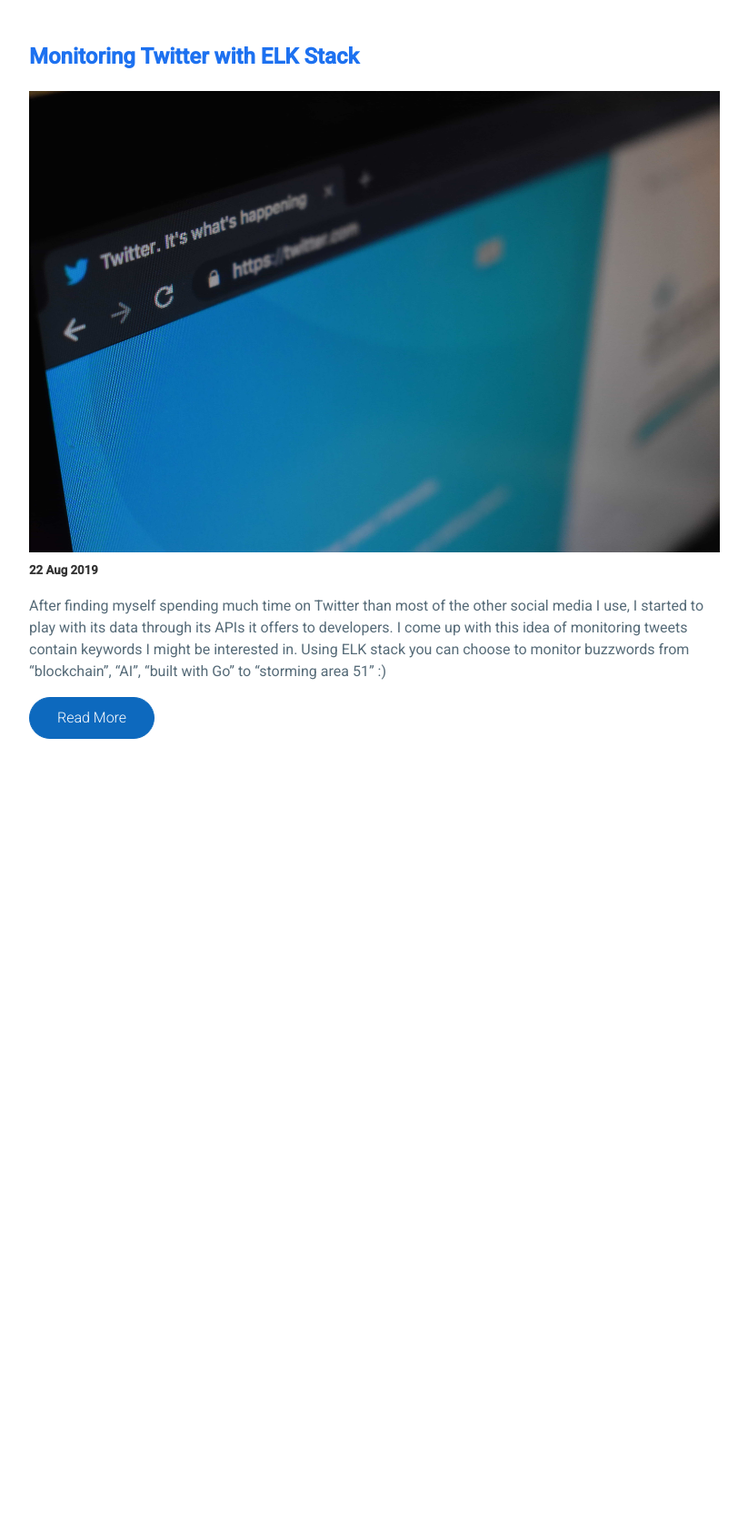
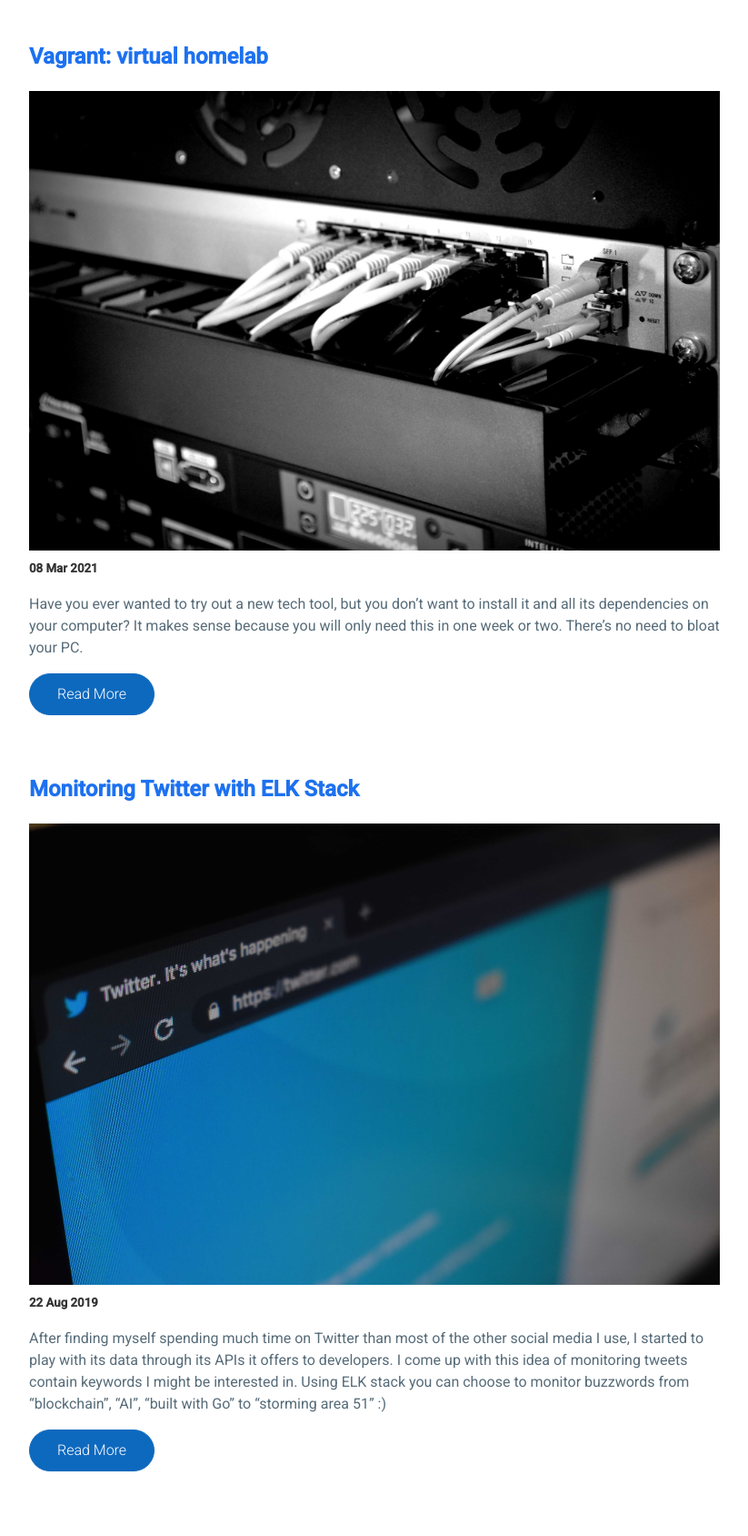
Before and after one commit to bahatiphill/bahatiphill.github.io, a Jekyll site: the page built from blog/index.html, in a window 1280 px wide. Shown: the whole page at 91% size, without its empty margins (248-1071 px from the left). Built offline with Jekyll 4.4.1, drawn with Linux system fonts in a browser that asks for light colours; before the commit the page ends 900 px from its top, so only the background shows below that; some of the changed lines change nothing that is shown.

Commit message:
[NEW ARTICLE]: vagrant

````diff
--- a/_posts/2019-08-22-monitoring-twitter-with-elk.md
+++ b/_posts/2019-08-22-monitoring-twitter-with-elk.md
@@ -6,7 +6,7 @@
 featured-image-alt: Photo by Con Karampelas on Unsplash
 unsplash-image-owner: Con Karampelas
 tags: [twitter, elk, logstash, kibana, elasticsearch]
-summary: "started to play with its data through its APIs it offers to developers. I come up with this idea of watching tweets contain keywords I might be interested in."
+summary: "started to play with its data through its APIs it offers to developers. I come up with the idea of watching tweets contain keywords I might be interested in."
 permalink: /blog/:title/
 
 ---
@@ -20,7 +20,7 @@
 ELK stands for Elasticsearch-Logstash-Kibana. It's a stack of open source tools from [Elastic](https://www.elastic.co/) most commonly used in log collection, analysis, and visualizations. Even though there are many cases you can use ELK such as monitoring your apps, your infrastructure, etc.
 and for the stack to achieve this work different numbers of tools are used and in this article, we will explain the role and use of the most popular tools used by the stack.
 
-## The Role of every tool in the stack.
+## The Role of each tool in the stack.
 
 **Logstash**: Logstash is the first entry data flow in ELK. It accepts data from different sources, normalizes them, then sends them to the destination of your choices such as CSV file,  WebSockets, S3, MongoDB, Graphite, google_bigquery, Kafka, and Elasticsearch (which we are going to use in this scenario), etc. You can find all the outputs supported by Logstash [here](https://www.elastic.co/guide/en/logstash/current/output-plugins.html).
 
--- /dev/null
+++ b/_posts/2021-03-08-vagrant-virtual-homelab.md
@@ -0,0 +1,249 @@
+---
+layout: post
+title: "Vagrant: virtual homelab"
+date: 2021-03-08
+featured-image: /assets/images/homelab.jpg
+featured-image-alt: Photo by Thomas Jensen on Unsplash
+unsplash-image-owner: Thomas Jensen
+tags: [homelab, vagrant, ansible]
+summary: "Have you ever wanted to try out a new tech tool, but you don't want to install it and all its dependencies on your computer? It makes sense because you will."
+permalink: /blog/:title/
+
+---
+
+Have you ever wanted to try out a new tech tool, but you don't want to install it and all its dependencies on your computer? It makes sense because you will only need this in one week or two. There's no need to bloat your PC.
+
+Because you like to keep your computer clean and quick by not installing tools you don't use daily, you end up spinning new tiny servers on one of your favorite cloud providers such as AWS or DigitalOcean to try the tool out. But, most of the time, you forget to destroy those servers until the billing emails come at the end of the month. Then, you have to pay for a service you only used for three days and forget to turn it off. It happened to all of us.
+
+That's where Vagrant gets useful to me. You spin up a virtual machine from the command line, SSH into it, then you have a new fresh environment to install all the packages and tools you wanted to isolate from your computer in a matter of minutes. Even if you spin up more than 10 to 100 Virtual machines and forget to destroy them after you finish all your activities, No one will charge you at the end of the month for using his cloud resources.
+
+## Then, why not using containers [A.K.A Docker]?
+
+Sometimes people will say "docker" when they mean containers and vice versa. Nowadays, Docker is the de facto industry standard and a go-to technology when it comes to the container landscape. But there are other container runtimes to watch for, such as containerd and CRI-O.
+
+Back to the "why not using Docker" question, there are some situations Docker is a better choice, and there are some other situations it doesn't make sense to use Docker.
+
+If you have been using Docker, you know that it is good at environment isolation, plus Docker is lightweight, low overheard than using Virtual machines. It is fast to start a docker container, run there whatever you want, then destroy it. That's quick. Yes, Docker is better when it comes to packaging applications your developer team writes.
+
+But, let's say, as someone in the operation team, you want to set up a production environment. You can define a development/staging environment that is similar to the production. You can try to automate the environment setup process. Vagrant integrates well with provisioners such as Ansible and chef. You can even use shell scripts to provision the Virtual machine after Vagrant has turned it ON.
+
+### Server provisioners?
+According to [Wikipedia.](https://en.wikipedia.org/wiki/Provisioning_(telecommunications))
+> "Server provisioning is a set of actions to prepare a server with appropriate systems, data, and software, and make it ready for network operation."
+
+Imagine if you're going to have more than 50 servers to manage in production. Doing tedious tasks manually like installing packages, patching newly found vulnerabilities such as the recent one found in the [Sudo command](https://blog.qualys.com/vulnerabilities-research/2021/01/26/cve-2021-3156-heap-based-buffer-overflow-in-sudo-baron-samedit)  on more than fifty servers will be time-consuming.
+
+Provisioning technologies such as [Ansible](https://www.redhat.com/en/topics/automation/what-is-an-ansible-playbook#:~:text=An%20Ansible%C2%AE%20playbook%20is,make%20up%20an%20Ansible%20inventory) will help you automate the task. To automate all those tasks, you will need an identical production environment where you can test your Ansible playbooks to make sure they work as expected. Then, you move them to the production environment. Vagrant is good at spinning those virtual machine servers for you. You can use one of you favorite provisioning tool to configure your servers, test all behavior you need and destroy them. Isn't that good?
+
+Since you understand where and when to use Vagrant, how to get started with Vagrant?
+
+## Vagrant requirements
+Vagrant only needs a hypervisor to function. In Vagrant documentation, they call them providers.
+
+### Hypervisor?
+Taken from [Vmware](https://www.vmware.com/topics/glossary/content/hypervisor), one of the best virtualization software vendors
+>"A hypervisor is software that creates and runs virtual machines (VMs). A hypervisor allows one host computer to support multiple guest virtual machines by virtually sharing its resources, such as memory and processing."
+
+Vagrant supports many hypervisors(providers) such as **Virtualbox**, **Hyper-V**, and **Vmware** as well. Virtualbox is the easiest one to get by.
+
+## Get Vagrant to work on your computer
+
+First, you have to check if your processor support virtualization.
+```
+$grep --color vmx /proc/cpuinfo
+```
+If you get vmx flags in the output, Your processor support virtualization.
+
+use `$grep --color svm /proc/cpuinfo` If your processor use AMD architecture.
+
+### Installing hypervisor
+Well, to install Virtualbox, you can use your default package manager, APT, or YUM because most Linux distribution provides VirtualBox in their package repositories. But be aware that most of the time, installing from the official packages repositories, you will get an old package version.
+```
+$sudo apt install virtualbox
+```
+**Note:** Be aware that I'm using Debian-based Linux distribution commands in this article (e.g: apt)
+
+If you like to have the latest version, you can download it directly from [Virtualbox's official website](https://www.virtualbox.org/wiki/Linux_Downloads). You will have to deal with dependencies and updates by yourself.
+
+### Installing vagrant
+After getting the hypervisor to work, you will have to install Vagrant. Vagrant strongly advises downloading the binary from their [official website](https://www.vagrantup.com/downloads) instead of installing it using package managers.
+
+Whether you choose to download the deb package, install it by running.
+```
+$sudo dpkg --install vagrant_version.number_x86_64.deb
+```
+If you don't care about the latest version, install it using the package manager.
+```
+$sudo apt install vagrant
+```
+After installing Vagrant and the provider (VirtualBox), now you are good to go.
+
+## Trying out Vagrant
+
+Now that your environment is ready, how do you spin up your first virtual machine with vagrant? If you ever used VirtualBox or VMware Workstation before,  you know that to create a virtual machine, you have to download an ISO image that you will use to create the virtual machine.
+
+With vagrant, where do you get Operating System(OS) images?
+In the Vagrant world, what we take as OS images are called boxes, know that. These are package format vagrant use in its environment.
+Vagrant has what we can take as a [marketplace](https://app.vagrantup.com/boxes/search) where you can find all boxes you need. Just try to browse the vagrant marketplace and find your favorite OS.
+
+### How do I get started with one of my favorite boxes I want?
+You can search the name of any Linux distribution box of your choice on https://app.vagrantup.com/boxes/search.
+
+After getting the name of the box, you want to use, open your terminal and type `$vagrant init maintainer/box-name`.
+
+That means that the box is **buster64** and the maintainer of the box is **debian**.
+For example:
+```
+$vagrant init debian/buster64
+```
+*We will use this "debian/buster64" box for the rest of the tutorial.*
+
+Now, look into your current directory, you find that vagrant has created a **Vagrantfile** for you in the current directory. This Vagrantfile includes all the configurations of the virtual machine you are about to start. Most of the configuration lines are comments. The most important part of this file is:
+```
+Vagrant.configure("2") do |config|
+  config.vm.box = "debian/buster64"
+end
+```
+That will tell vagrant that we want to use this box called ["debian/buster64"](https://app.vagrantup.com/debian/boxes/buster64), which is Debian 10.
+
+Those are the minimum configuration lines we can have in Vagrantfile.
+
+Next, start your virtual machine (VM).
+```
+$vagrant up
+```
+Vagrant will start to download the box we specified in the Vagrantfile from the vagrant cloud. After the download process, it is going to start the VM.
+If nothing goes wrong, you now have a running virtual machine.
+
+**Note:** Box downloading process happens only once. Next time, when you start another virtual machine with the same box name, it will use the downloaded one, the process will be fast.
+
+Now, you can check the status of your virtual machine by typing.
+```
+$vagrant status
+```
+You will get a result telling you the current state of the virtual machine.
+Current machine states and some other helpful details:
+```
+Current machine states:
+
+default                   running (virtualbox)
+```
+Note that we have run all the previous commands in the directory where we created Vagrantfile.
+
+To access the virtual machine, Just run.
+```
+$vagrant ssh
+```
+Now you are into the box, Congrat.
+A new fresh environment to do whatever you want.
+
+[congrat GIF]
+
+After doing what you want and exiting the virtual machine, you can shut down the VM by using:
+```
+$vagrant halt
+```
+You can even use "suspend" to suspend the VM  (`$vagrant suspend`) so that you can come later and use
+(`$vagrant resume`) to resume the VM.
+
+Nonetheless, you can destroy the virtual machine by using:
+```
+$vagrant destroy
+```
+It destroys all resources that were created during the machine creation process. After running this command, your computer should be left in a clean state, as if you never created the guest machine in the first place.
+
+Most of the time, you will create Vagrantfile in different directories.
+Use `$vagrant global-status` to get the status of all virtual machines you have on your local computer. That will help you not need to switch to different directories to get virtual machines status and finding out VMs you forget to shutdown.
+
+
+## VM customization
+
+Now we have created and destroyed a virtual machine. One way or another, we need to changes configurations on the virtual machines like hostname, memory, storage, networking (for IP addressing), and so on.
+
+You saw that in the Vagrantfile we used to start the VM, it only has the mandatory `config.vm.box` config line that specifies the box we want to use.
+
+Following that line that's where we can add other config lines such as:
+
+`config.vm.hostname` to give the VM a hostname.
+
+`config.vm.provision` to choose provisioners that can automate the installation of software and packages after VM is created.
+
+`config.vm.provider` to give specific configuration according to a provider.
+For example, you can dictate the provider (Virtualbox in this case) to create a VM with 2 vCPU and 1GB of memory.
+
+```
+Vagrant.configure("2") do |config|
+  # ...
+  config.vm.provider "virtualbox" do |v|
+    v.memory = 1024
+    v.cpus = 2
+  end
+end
+```
+`config.vm.network` to configure the IP address of the Virtual machine.
+
+Well, on the networking part, there different ways you can choose to address the virtual machines.
+
+Here are the three ones:
+
+**1. Forwarded port:** By using this way, You forward one port on the host machine to the Virtual machine, I.e, When you access that port on the host machine, it will forward the request to the virtual machine.
+
+`config.vm.network "forwarded_port", guest: 80, host: 9090`
+
+You are forwarding port 9090 of the host machine to port 80 of the virtual machine. Anyone who can access port 9090 of this computer is forwarded to the virtual machine to handle his requests.
+
+**2.Private network:** This setup allow the host only to access the virtual machine. That is a private network.
+
+`config.vm.network "private_network", ip: "192.168.100.10"`
+
+That will give the Virtual machine the IP address and the host computer will act as its gateway to other networks.
+You can create many virtual machines and give them the IP, which falls in the range of that private network, then they will be able to communicate privately in that virtual network you created.
+This is how I create a virtual lab with multiple machines.
+
+**3.Public network:** This become a bridged network. That makes the virtual machine appear as another machine on your physical network.
+
+`config.vm.network "public_network"`
+
+Vagrant official documentation has more details about all you can change on the virtual machines https://www.vagrantup.com/docs
+
+With all the previous explanations, Let's create a virtual machine quickly as we want.
+Below is an example of a Vagrantfile to create a virtual machine
+
+```
+Vagrant.configure("2") do |config|
+  config.vm.box = "debian/buster64"
+  config.vm.hostname = "test-vm"
+  config.vm.network "private_network", ip: "192.168.100.10"
+  config.vm.provider "virtualbox" do |v|
+    v.memory = 1024
+    v.cpus = 2
+  end
+end
+```
+
+This Vagrantfile states that we are using Debian 10 (buster) box, the virtual machine will have "test-vm" as a hostname with 1GB of memory, 2vCPU and be running on a private network. Only the host computer will have access to this virtual machine.
+
+Run `$vagrant up`
+
+![vagrant up](/assets/images/vagrantup.png "vagrant up")
+
+
+Then, SSH into the box. `$vagrant ssh`
+
+![vagrant ssh](/assets/images/vagrantsh.jpg "vagrant ssh")
+
+
+Voila, access to the virtual machine in just seconds.
+The memory is 1GB, and the hostname has changed also.
+
+This article is just an introduction to what Vagrant can help you to do. There are tons of videos and books you can check yourself to get far with Vagrant, and virtualization in general.
+
+If you are into building small virtual homelabs where you can hone your skills without spending a penny on renting servers in the cloud or buying home lab hardware, Vagrant is suitable for you.
+I hope this was helpful to get you using Vagrant.
+
+
+Credits:
+
+- [Vagrant: Up and Running](https://www.oreilly.com/library/view/vagrant-up-and/9781449336103/), a book written by vagrant creator Mitchell Hashimoto.
+
+- [Ansible for DevOps](https://www.ansiblefordevops.com/),a book by [Jeff Geerling](https://twitter.com/geerlingguy) teaching Ansible but using Vagrant based environment
````
Also changed, not shown: assets/images/homelab.jpg (added), assets/images/vagrantsh.jpg (added), assets/images/vagrantup.png (added).
